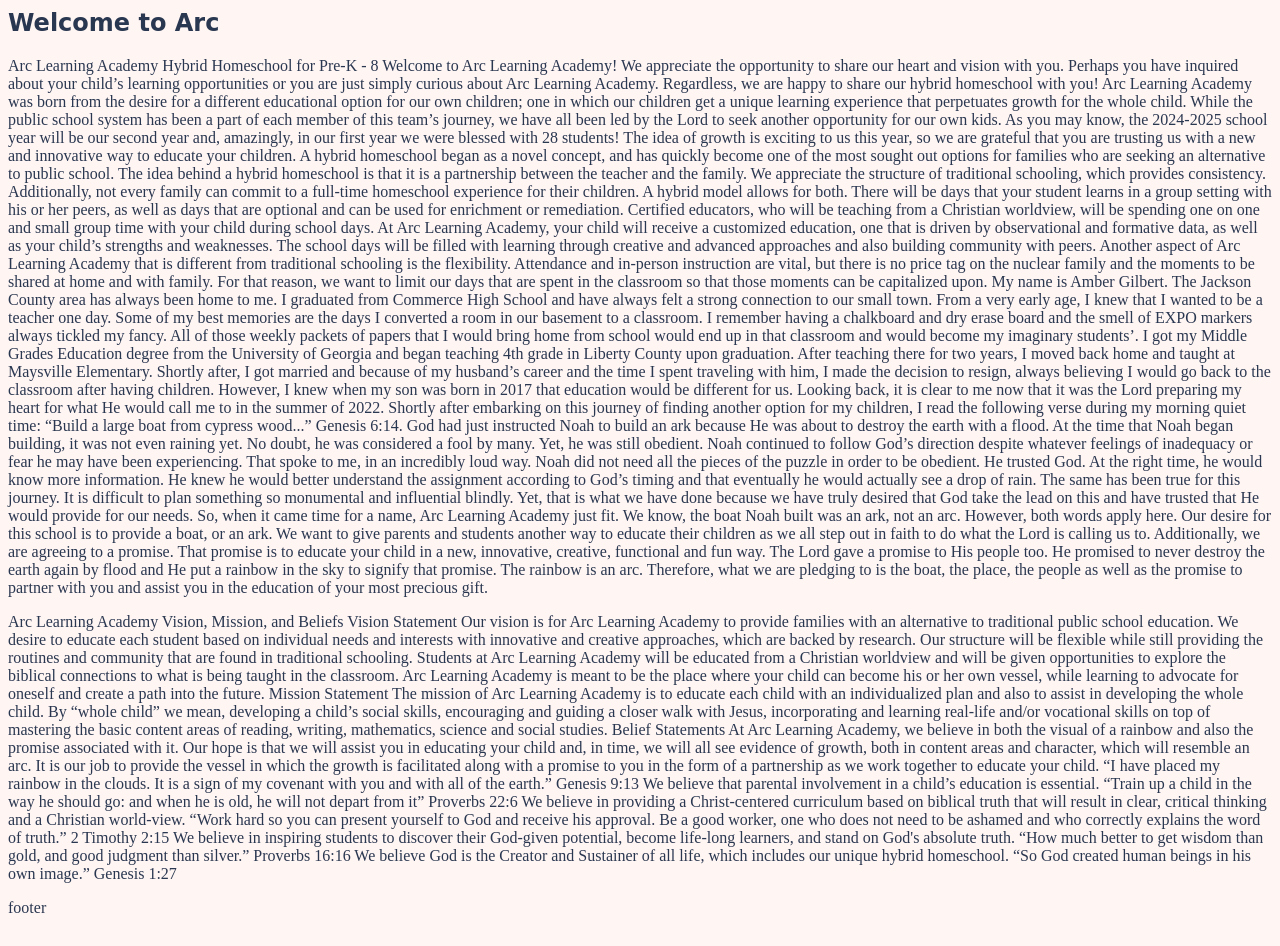
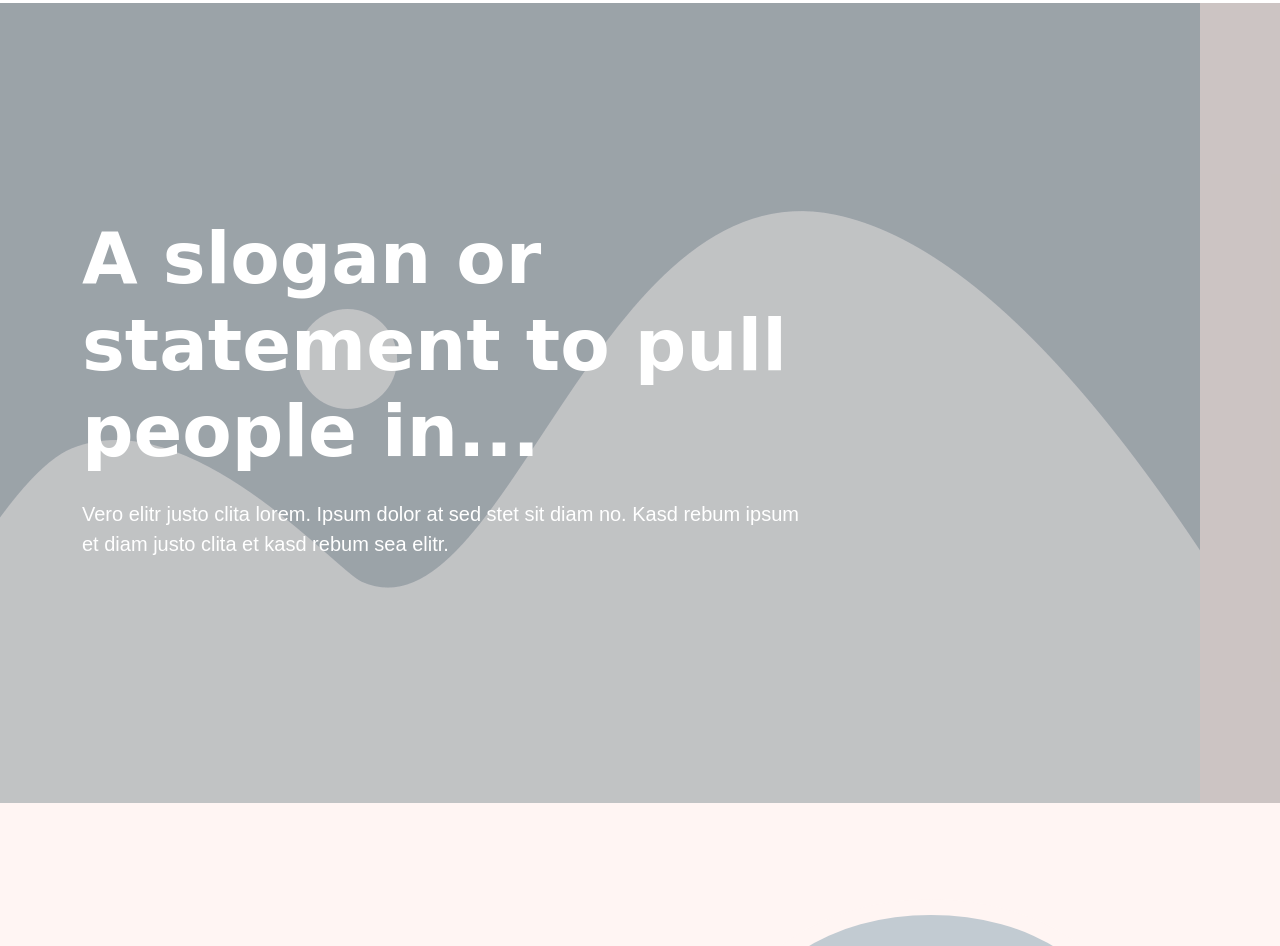
Before and after one commit to cameronhawkins10/Arc-Website, a plain HTML site: page index.html in a window 1280 px wide. Shown: the part 81-1027 px from the top of the page. Drawn offline with Linux system fonts and the light colour scheme; a web font is replaced by a local one.

Commit message:
Change main index

```diff
--- a/index.html
+++ b/index.html
@@ -3,165 +3,261 @@
 
 <head>
     <meta charset="UTF-8">
+    <meta name="viewport" content="width=device-width, initial-scale=1.0">
+    <!-- Customized Bootstrap Stylesheet -->
+    <link href="bootstrap.min.css" rel="stylesheet">
+
+    <!-- Template Stylesheet -->
+    <link href="style.css" rel="stylesheet">
+    <link href="styles.css" rel="stylesheet">
+    <link href="https://fonts.googleapis.com/css2?family=Your+Font+Name:wght@400;700&display=swap" rel="stylesheet">
+
+
     <title>Arc Learning Academy</title>
-    <link rel="stylesheet" href="style.css">
 </head>
 
 <body>
-    <header>
-        <nav>
-            <ul>
-                <li><a href="#">Home</a></li>
-                <li><a href="#">About Us</a></li>
-                <li><a href="#">Contact</a></li>
-            </ul>
-        </nav>
-    </header>
-    <section class="hero">
-        <h1>Welcome to Arc</h1>
-        <p>
-            Arc Learning Academy
-            Hybrid Homeschool for Pre-K - 8
+    <!-- Navbar Start -->
+    <nav class="navbar navbar-expand-lg bg-white navbar-light sticky-top px-4 px-lg-5 py-lg-0">
+        <a href="index.html" class="navbar-brand">
+            <h1 class="m-0 text-primary"><i class="fa fa-book-reader me-3"></i>Arc Learning Academy</h1>
+        </a>
+        <button type="button" class="navbar-toggler" data-bs-toggle="collapse" data-bs-target="#navbarCollapse">
+            <span class="navbar-toggler-icon"></span>
+        </button>
+        <div class="collapse navbar-collapse" id="navbarCollapse">
+            <div class="navbar-nav ms-auto">
+                <a href="index.html" class="nav-item nav-link active">Home</a>
+                <a href="about.html" class="nav-item nav-link">About Us</a>
+                <a href="classes.html" class="nav-item nav-link">Application</a>
+                <a href="contact.html" class="nav-item nav-link">Contact Us</a>
+            </div>
+        </div>
+    </nav>
+    <!-- Navbar End -->
 
-            Welcome to Arc Learning Academy! We appreciate the opportunity to share our heart and vision with you.
-            Perhaps you have inquired about your child’s learning opportunities or you are just simply curious
-            about Arc Learning Academy. Regardless, we are happy to share our hybrid homeschool with you!
+    <!-- Carousel Start -->
+    <div class="container-fluid p-0 mb-5">
+        <div class="owl-carousel header-carousel position-relative">
+            <div class="owl-carousel-item position-relative">
+                <img class="img-fluid" src="blank-image.webp" alt="">
+                <div class="position-absolute top-0 start-0 w-100 h-100 d-flex align-items-center"
+                    style="background: rgba(0, 0, 0, .2);">
+                    <div class="container">
+                        <div class="row justify-content-start">
+                            <div class="col-10 col-lg-8">
+                                <h1 class="display-2 text-white animated slideInDown mb-4">A slogan or statement to pull
+                                    people in...</h1>
+                                <p class="fs-5 fw-medium text-white mb-4 pb-2">Vero elitr justo clita lorem. Ipsum dolor
+                                    at sed stet sit diam no. Kasd rebum ipsum et diam justo clita et kasd rebum sea
+                                    elitr.</p>
+                            </div>
+                        </div>
+                    </div>
+                </div>
+            </div>
+        </div>
+    </div>
+    <!-- Carousel End -->
 
-            Arc Learning Academy was born from the desire for a different educational option for our own children; one
-            in which our children get
-            a unique learning experience that perpetuates growth for the whole child. While the public school system has
-            been a part of each
-            member of this team’s journey, we have all been led by the Lord to seek another opportunity for our own
-            kids. As you may know, the
-            2024-2025 school year will be our second year and, amazingly, in our first year we were blessed with 28
-            students! The idea of
-            growth is exciting to us this year, so we are grateful that you are trusting us with a new and innovative
-            way to educate your children.
-            A hybrid homeschool began as a novel concept, and has quickly become one of the most sought out options for
-            families who are
-            seeking an alternative to public school. The idea behind a hybrid homeschool is that it is a partnership
-            between the teacher and the
-            family. We appreciate the structure of traditional schooling, which provides consistency. Additionally, not
-            every family can commit to
-            a full-time homeschool experience for their children. A hybrid model allows for both. There will be days
-            that your student learns in a
-            group setting with his or her peers, as well as days that are optional and can be used for enrichment or
-            remediation. Certified
-            educators, who will be teaching from a Christian worldview, will be spending one on one and small group time
-            with your child during
-            school days. At Arc Learning Academy, your child will receive a customized education, one that is driven by
-            observational and
-            formative data, as well as your child’s strengths and weaknesses. The school days will be filled with
-            learning through creative and
-            advanced approaches and also building community with peers. Another aspect of Arc Learning Academy that is
-            different from
-            traditional schooling is the flexibility. Attendance and in-person instruction are vital, but there is no
-            price tag on the nuclear family
-            and the moments to be shared at home and with family. For that reason, we want to limit our days that are
-            spent in the classroom so
-            that those moments can be capitalized upon.
+    <!-- About Start -->
+    <div class="container-xxl py-5">
+        <div class="container">
+            <div class="row g-5 align-items-center">
+                <div class="col-lg-6 wow fadeInUp" data-wow-delay="0.1s">
+                    <h1 class="mb-4">Welcome to Arc!</h1>
+                    <p>Tempor erat elitr rebum at clita. Diam dolor diam ipsum sit. Aliqu diam amet diam et eos. Clita
+                        erat ipsum et lorem et sit, sed stet lorem sit clita duo justo magna dolore erat amet</p>
+                    <p class="mb-4">More....</p>
+                </div>
+                <div class="col-lg-6 about-img wow fadeInUp" data-wow-delay="0.5s">
+                    <div class="row">
+                        <div class="col-12 text-center">
+                            <img class="img-fluid w-75 rounded-circle bg-light p-3" src="blank-image.webp" alt="">
+                        </div>
+                        <div class="col-6 text-start" style="margin-top: -150px;">
+                            <img class="img-fluid w-100 rounded-circle bg-light p-3" src="blank-image.webp" alt="">
+                        </div>
+                        <div class="col-6 text-end" style="margin-top: -150px;">
+                            <img class="img-fluid w-100 rounded-circle bg-light p-3" src="blank-image.webp" alt="">
+                        </div>
+                    </div>
+                </div>
+            </div>
+        </div>
+    </div>
+    <!-- About End -->
 
-            My name is Amber Gilbert. The Jackson County area has always been home to me. I graduated from
-            Commerce High School and have always felt a strong connection to our small town. From a very early age, I
-            knew that I wanted to be a teacher one day. Some of my best memories are the days I converted a room in our
-            basement to a classroom. I remember having a chalkboard and dry erase board and the smell of EXPO markers
-            always tickled my fancy. All of those weekly packets of papers that I would bring home from school would end
-            up
-            in that classroom and would become my imaginary students’. I got my Middle Grades Education degree from the
-            University of Georgia and began teaching 4th grade in Liberty County upon graduation. After teaching there
-            for
-            two years, I moved back home and taught at Maysville Elementary. Shortly after, I got married and because of
-            my husband’s career and the time I spent traveling with him, I made the decision to resign, always believing
-            I
-            would go back to the classroom after having children. However, I knew when my son was born in 2017 that
-            education would be
-            different for us. Looking back, it is clear to me now that it was the Lord preparing my heart for what He
-            would call me to in the
-            summer of 2022.
-            Shortly after embarking on this journey of finding another option for my children, I read the following
-            verse during my morning quiet
-            time: “Build a large boat from cypress wood...” Genesis 6:14. God had just instructed Noah to build an ark
-            because He was about to
-            destroy the earth with a flood. At the time that Noah began building, it was not even raining yet. No doubt,
-            he was considered a fool
-            by many. Yet, he was still obedient. Noah continued to follow God’s direction despite whatever feelings of
-            inadequacy or fear he may
-            have been experiencing. That spoke to me, in an incredibly loud way. Noah did not need all the pieces of the
-            puzzle in order to be
-            obedient. He trusted God. At the right time, he would know more information. He knew he would better
-            understand the assignment
-            according to God’s timing and that eventually he would actually see a drop of rain. The same has been true
-            for this journey. It is
-            difficult to plan something so monumental and influential blindly. Yet, that is what we have done because we
-            have truly desired that
-            God take the lead on this and have trusted that He would provide for our needs. So, when it came time for a
-            name, Arc Learning
-            Academy just fit. We know, the boat Noah built was an ark, not an arc. However, both words apply here. Our
-            desire for this school is
-            to provide a boat, or an ark. We want to give parents and students another way to educate their children as
-            we all step out in faith to
-            do what the Lord is calling us to. Additionally, we are agreeing to a promise. That promise is to educate
-            your child in a new,
-            innovative, creative, functional and fun way. The Lord gave a promise to His people too. He promised to
-            never destroy the earth
-            again by flood and He put a rainbow in the sky to signify that promise. The rainbow is an arc. Therefore,
-            what we are pledging to is
-            the boat, the place, the people as well as the promise to partner with you and assist you in the education
-            of your most precious gift.
-        </p>
-    </section>
-    <section>
-        <p>
-            Arc Learning Academy Vision, Mission, and Beliefs
+    <!-- Call To Action Start -->
+    <div class="container-xxl py-5">
+        <div class="container">
+            <div class="bg-light rounded">
+                <div class="row g-0">
+                    <div class="col-lg-6 wow fadeIn" data-wow-delay="0.1s" style="min-height: 400px;">
+                        <div class="position-relative h-100">
+                            <img class="position-absolute w-100 h-100 rounded" src="blank-image.webp"
+                                style="object-fit: cover;">
+                        </div>
+                    </div>
+                    <div class="col-lg-6 wow fadeIn" data-wow-delay="0.5s">
+                        <div class="h-100 d-flex flex-column justify-content-center p-5">
+                            <h1 class="mb-4">Our Vision</h1>
+                            <p class="mb-4">Tempor erat elitr rebum at clita. Diam dolor
+                                diam ipsum sit. Aliqu diam
+                                amet diam et eos.
+                                Clita erat ipsum et lorem et sit, sed stet lorem sit
+                                clita duo justo magna dolore
+                                erat amet
+                            </p>
+                        </div>
+                    </div>
+                </div>
+            </div>
+        </div>
+    </div>
 
-            Vision Statement
 
-            Our vision is for Arc Learning Academy to provide families with an alternative to traditional public school
-            education. We desire to educate each student based on individual needs and interests with innovative and
-            creative
-            approaches, which are backed by research. Our structure will be flexible while still providing the routines
-            and community
-            that are found in traditional schooling. Students at Arc Learning Academy will be educated from a Christian
-            worldview and
-            will be given opportunities to explore the biblical connections to what is being taught in the classroom.
-            Arc Learning
-            Academy is meant to be the place where your child can become his or her own vessel, while learning to
-            advocate for
-            oneself and create a path into the future.
+    <!-- Call To Action Start -->
+    <div class="container-xxl py-5">
+        <div class="container">
+            <div class="bg-light rounded">
+                <div class="row g-0">
+                    <div class="col-lg-6 wow fadeIn" data-wow-delay="0.5s">
+                        <div class="h-100 d-flex flex-column justify-content-center p-5">
+                            <h1 class="mb-4">Our Mission</h1>
+                            <p class="mb-4">Tempor erat elitr rebum at clita. Diam dolor
+                                diam ipsum sit.
+                                Aliqu diam
+                                amet diam et eos.
+                                Clita erat ipsum et lorem et sit, sed stet lorem sit
+                                clita duo justo
+                                magna dolore
+                                erat amet
+                            </p>
+                        </div>
+                    </div>
+                    <div class="col-lg-6 wow fadeIn" data-wow-delay="0.1s" style="min-height: 400px;">
+                        <div class="position-relative h-100">
+                            <img class="position-absolute w-100 h-100 rounded" src="blank-image.webp"
+                                style="object-fit: cover;">
+                        </div>
+                    </div>
+                </div>
+            </div>
+        </div>
+    </div>
+    <!-- Call To Action End -->
 
-            Mission Statement
+    <!-- Facilities Start -->
+    <div class="container-xxl py-5">
+        <div class="container">
+            <div class="text-center mx-auto mb-5 wow fadeInUp" data-wow-delay="0.1s" style="max-width: 600px;">
+                <h1 class="mb-3">Our Beliefs</h1>
+                <p>Eirmod sed ipsum dolor sit rebum labore magna erat. Tempor ut dolore lorem kasd vero ipsum sit eirmod
+                    sit. Ipsum diam justo sed rebum vero dolor duo.</p>
+            </div>
+            <div class="row g-4">
+                <div class="col-lg-3 col-sm-6 wow fadeInUp" data-wow-delay="0.1s">
+                    <div class="facility-item">
+                        <div class="facility-icon bg-primary">
+                            <i class="fa fa-bus-alt fa-3x text-primary"></i>
+                        </div>
+                        <div class="facility-text bg-primary">
+                            <h3 class="text-primary mb-3">School Bus</h3>
+                            <p class="mb-0">Eirmod sed ipsum dolor sit rebum magna erat lorem kasd vero ipsum sit</p>
+                        </div>
+                    </div>
+                </div>
+                <div class="col-lg-3 col-sm-6 wow fadeInUp" data-wow-delay="0.3s">
+                    <div class="facility-item">
+                        <div class="facility-icon bg-success">
+                            <i class="fa fa-futbol fa-3x text-success"></i>
+                        </div>
+                        <div class="facility-text bg-success">
+                            <h3 class="text-success mb-3">Playground</h3>
+                            <p class="mb-0">Eirmod sed ipsum dolor sit rebum magna erat lorem kasd vero ipsum sit</p>
+                        </div>
+                    </div>
+                </div>
+                <div class="col-lg-3 col-sm-6 wow fadeInUp" data-wow-delay="0.5s">
+                    <div class="facility-item">
+                        <div class="facility-icon bg-warning">
+                            <i class="fa fa-home fa-3x text-warning"></i>
+                        </div>
+                        <div class="facility-text bg-warning">
+                            <h3 class="text-warning mb-3">Healthy Canteen</h3>
+                            <p class="mb-0">Eirmod sed ipsum dolor sit rebum magna erat lorem kasd vero ipsum sit</p>
+                        </div>
+                    </div>
+                </div>
+                <div class="col-lg-3 col-sm-6 wow fadeInUp" data-wow-delay="0.7s">
+                    <div class="facility-item">
+                        <div class="facility-icon bg-info">
+                            <i class="fa fa-chalkboard-teacher fa-3x text-info"></i>
+                        </div>
+                        <div class="facility-text bg-info">
+                            <h3 class="text-info mb-3">Positive Learning</h3>
+                            <p class="mb-0">Eirmod sed ipsum dolor sit rebum magna erat lorem kasd vero ipsum sit</p>
+                        </div>
+                    </div>
+                </div>
+            </div>
+        </div>
+    </div>
+    <!-- Facilities End -->
 
-            The mission of Arc Learning Academy is to educate each child with an individualized plan and also to assist
-            in
-            developing the whole child. By “whole child” we mean, developing a child’s social skills, encouraging and
-            guiding a
-            closer walk with Jesus, incorporating and learning real-life and/or vocational skills on top of mastering
-            the basic content
-            areas of reading, writing, mathematics, science and social studies.
-            Belief Statements
-
-            At Arc Learning Academy, we believe in both the visual of a rainbow and also the promise associated
-            with it. Our hope is that we will assist you in educating your child and, in time, we will all see evidence
-            of growth, both in content areas and character, which will resemble an arc. It is our job to provide the
-            vessel in which the growth is facilitated along with a promise to you in the form of a partnership as we
-            work together to educate your child. “I have placed my rainbow in the clouds. It is a sign of my covenant
-            with you and with all of the earth.” Genesis 9:13
-            We believe that parental involvement in a child’s education is essential. “Train up a child in the way he
-            should go: and when he is old, he will not depart from it” Proverbs 22:6
-            We believe in providing a Christ-centered curriculum based on biblical truth that will result in clear,
-            critical thinking and a Christian world-view. “Work hard so you can present yourself to God and receive his
-            approval. Be a good worker, one who does not need to be ashamed and who correctly explains the word of
-            truth.” 2 Timothy 2:15
-            We believe in inspiring students to discover their God-given potential, become life-long learners, and
-            stand on God's absolute truth. “How much better to get wisdom than gold, and good judgment than silver.”
-            Proverbs 16:16
-            We believe God is the Creator and Sustainer of all life, which includes our unique hybrid
-            homeschool. “So God created human beings in his own image.” Genesis 1:27
-        </p>
-    </section>
-    <footer>
-        <p>footer</p>
-    </footer>
-</body>
-
-</html>
+    <!-- Footer Start -->
+    <div class="container-fluid bg-dark text-white-50 footer pt-5 mt-5 wow fadeIn" data-wow-delay="0.1s">
+        <div class="container py-5">
+            <div class="row g-5">
+                <div class="col-lg-3 col-md-6">
+                    <h3 class="text-white mb-4">Get In Touch</h3>
+                    <p class="mb-2"><i class="fa fa-map-marker-alt me-3"></i>Located in Jefferson, GA</p>
+                    <p class="mb-2"><i class="fa fa-phone-alt me-3"></i>+012 345 67890</p>
+                    <p class="mb-2"><i class="fa fa-envelope me-3"></i>info@arclearningacademy.com</p>
+                    <div class="d-flex pt-2">
+                        <a class="btn btn-outline-light btn-social" href=""><i class="fab fa-twitter"></i></a>
+                        <a class="btn btn-outline-light btn-social" href=""><i class="fab fa-facebook-f"></i></a>
+                        <a class="btn btn-outline-light btn-social" href=""><i class="fab fa-youtube"></i></a>
+                        <a class="btn btn-outline-light btn-social" href=""><i class="fab fa-linkedin-in"></i></a>
+                    </div>
+                </div>
+                <div class="col-lg-3 col-md-6">
+                    <h3 class="text-white mb-4">Quick Links</h3>
+                    <a class="btn btn-link text-white-50" href="">Home</a>
+                    <a class="btn btn-link text-white-50" href="">About Us</a>
+                    <a class="btn btn-link text-white-50" href="">Application</a>
+                    <a class="btn btn-link text-white-50" href="">Contact Us</a>
+                </div>
+                <div class="col-lg-3 col-md-6">
+                    <h3 class="text-white mb-4">Photo Gallery</h3>
+                    <div class="row g-2 pt-2">
+                        <div class="col-4">
+                            <img class="img-fluid rounded bg-light p-1" src="blank-image.webp" alt="">
+                        </div>
+                        <div class="col-4">
+                            <img class="img-fluid rounded bg-light p-1" src="blank-image.webp" alt="">
+                        </div>
+                        <div class="col-4">
+                            <img class="img-fluid rounded bg-light p-1" src="blank-image.webp" alt="">
+                        </div>
+                        <div class="col-4">
+                            <img class="img-fluid rounded bg-light p-1" src="blank-image.webp" alt="">
+                        </div>
+                        <div the="col-4">
+                            <img class="img-fluid rounded bg-light p-1" src="blank-image.webp" alt="">
+                        </div>
+                        <div class="col-4">
+                            <img class="img-fluid rounded bg-light p-1" src="blank-image.webp" alt="">
+                        </div>
+                    </div>
+                </div>
+                <!-- removed newsletter sections here -->
+            </div>
+        </div>
+        <div class="container">
+            <div class="copyright">
+                <div class="row">
+                    <div class="col-md-6 text-center text-md-start mb-3 mb-md-0">
+                        &copy; <a class="border-bottom" href="#">Arc Learning Academy</a>, All Right Reserved.
+                        <!--/*** This template is free as long as you keep the footer author’s credit link/attribution link/backlink. If you'd like to use the template without the footer author’s credit link/attribution link/backlink, you can purchase the Credit Removal License from "https://htmlcodex.com/credit-removal". Thank you for your support.
```
Also changed, not shown: indextest.html (deleted, +0 -264 lines).
